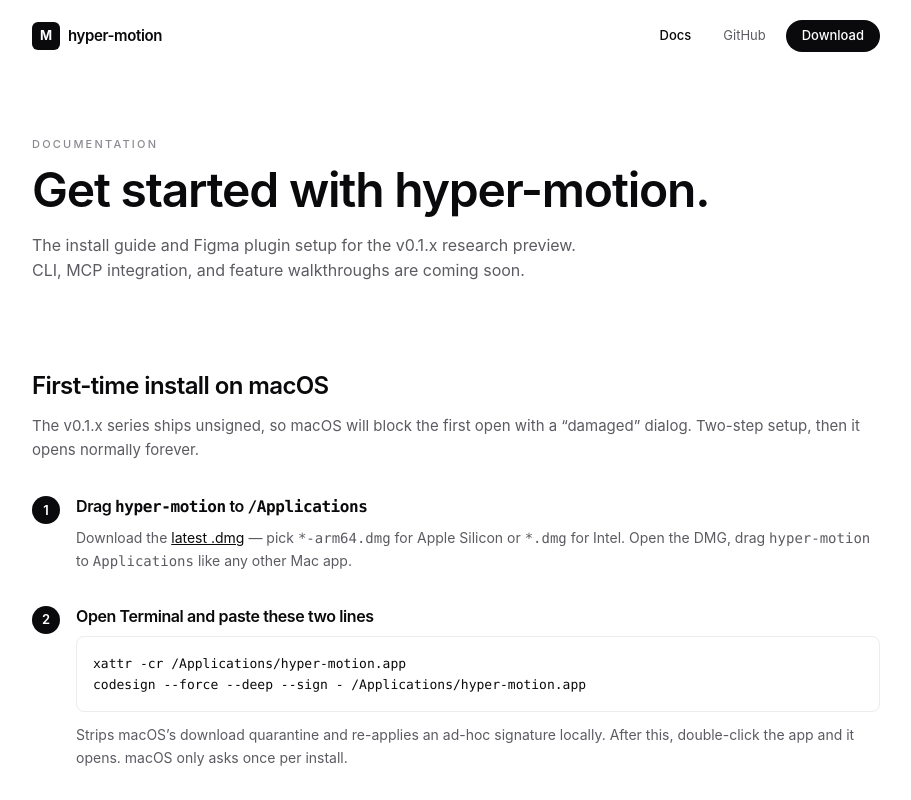
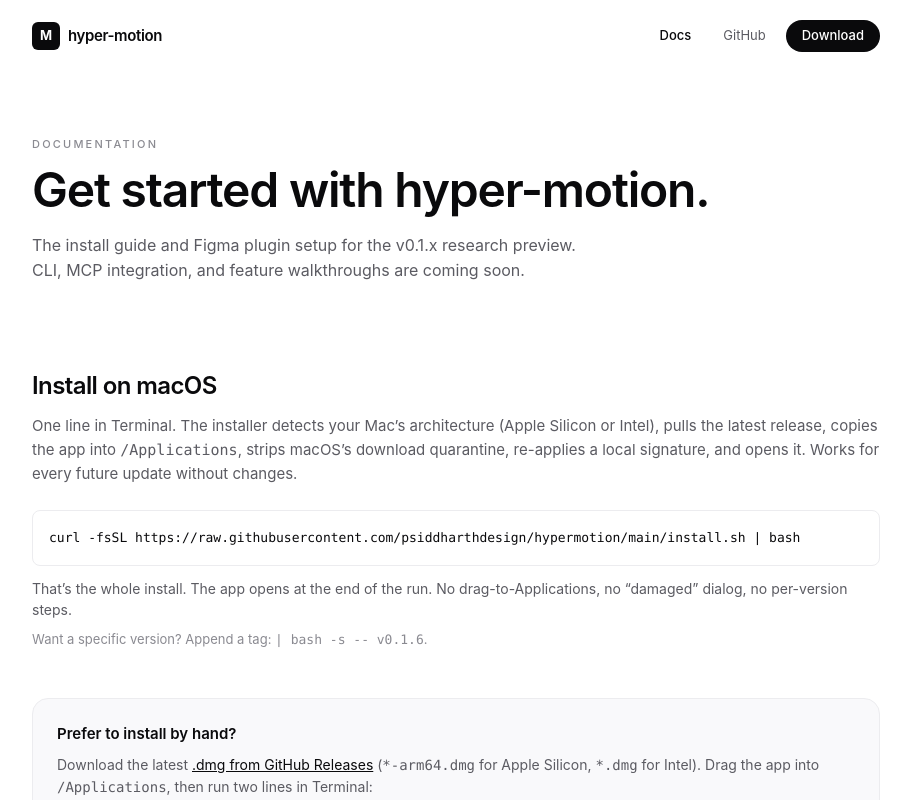
Before and after one commit to psiddharthdesign/hypermotion-landing, a Next.js app: page /docs in a window 1280 px wide. Shown: the top 800 px of the page, without its empty margins (184-1095 px from the left). Built offline with nearby package versions, Linux system fonts and the light colour scheme.

Commit message:
Docs: lead install with one-line installer

```diff
--- a/app/docs/page.tsx
+++ b/app/docs/page.tsx
@@ -99,64 +99,60 @@
         id="install"
         className="scroll-mt-20 text-2xl font-semibold tracking-tight text-text"
       >
-        First-time install on macOS
+        Install on macOS
       </h2>
       <p className="mt-3 text-[15px] leading-[1.6] text-text-muted">
-        The v0.1.x series ships unsigned, so macOS will block the first
-        open with a &ldquo;damaged&rdquo; dialog. Two-step setup, then it
-        opens normally forever.
+        One line in Terminal. The installer detects your Mac&rsquo;s
+        architecture (Apple Silicon or Intel), pulls the latest release,
+        copies the app into <span className="font-mono">/Applications</span>,
+        strips macOS&rsquo;s download quarantine, re-applies a local
+        signature, and opens it. Works for every future update without
+        changes.
       </p>
 
-      <ol className="mt-8 space-y-8">
-        <Step
-          n={1}
-          title={
-            <>
-              Drag <span className="font-mono">hyper-motion</span> to{' '}
-              <span className="font-mono">/Applications</span>
-            </>
-          }
-          body={
-            <p className="text-[14px] leading-[1.6] text-text-muted">
-              Download the{' '}
+      <pre className="mt-6 overflow-x-auto rounded-lg border border-border bg-white p-4 font-mono text-[13px] leading-relaxed text-text">
+{`curl -fsSL https://raw.githubusercontent.com/psiddharthdesign/hypermotion/main/install.sh | bash`}
+      </pre>
+      <p className="mt-3 text-[14px] leading-[1.55] text-text-muted">
+        That&rsquo;s the whole install. The app opens at the end of the
+        run. No drag-to-Applications, no &ldquo;damaged&rdquo; dialog, no
+        per-version steps.
+      </p>
+      <p className="mt-2 text-[13px] leading-[1.55] text-text-subtle">
+        Want a specific version? Append a tag:{' '}
+        <span className="font-mono">| bash -s -- v0.1.6</span>.
+      </p>
+
+      <div className="mt-12 rounded-2xl border border-border bg-surface/60 p-6">
+        <h3 className="text-[15px] font-semibold text-text">
+          Prefer to install by hand?
+        </h3>
+        <p className="mt-2 text-[14px] leading-[1.6] text-text-muted">
+          Download the latest{' '}
           <Link
             href="https://github.com/psiddharthdesign/hypermotion/releases"
             className="text-text underline hover:text-accent"
           >
-                latest .dmg
-              </Link>{' '}
-              — pick <span className="font-mono">*-arm64.dmg</span> for
-              Apple Silicon or <span className="font-mono">*.dmg</span> for
-              Intel. Open the DMG, drag{' '}
-              <span className="font-mono">hyper-motion</span> to{' '}
-              <span className="font-mono">Applications</span> like any
-              other Mac app.
+            .dmg from GitHub Releases
+          </Link>
+          {' '}(<span className="font-mono">*-arm64.dmg</span> for Apple
+          Silicon, <span className="font-mono">*.dmg</span> for Intel).
+          Drag the app into <span className="font-mono">/Applications</span>,
+          then run two lines in Terminal:
         </p>
-          }
-        />
-
-        <Step
-          n={2}
-          title="Open Terminal and paste these two lines"
-          body={
-            <>
-              <pre className="overflow-x-auto rounded-lg border border-border bg-white p-4 font-mono text-[13px] leading-relaxed text-text">
+        <pre className="mt-3 overflow-x-auto rounded-lg border border-border bg-white p-4 font-mono text-[13px] leading-relaxed text-text">
 {`xattr -cr /Applications/hyper-motion.app
 codesign --force --deep --sign - /Applications/hyper-motion.app`}
         </pre>
-              <p className="mt-3 text-[14px] leading-[1.6] text-text-muted">
-                Strips macOS&rsquo;s download quarantine and re-applies an
-                ad-hoc signature locally. After this, double-click the app
-                and it opens. macOS only asks once per install.
+        <p className="mt-3 text-[13px] leading-[1.55] text-text-subtle">
+          Same effect as the one-liner above, just spelled out. macOS
+          only asks once per install.
         </p>
-            </>
-          }
-        />
-      </ol>
+      </div>
 
-      <div className="mt-12 rounded-2xl border border-border bg-surface/60 p-6">
+      <div className="mt-6 rounded-2xl border border-border bg-surface/60 p-6">
         <h3 className="text-[15px] font-semibold text-text">
-          Why is this needed?
+          Why is any of this needed?
         </h3>
         <p className="mt-2 text-[14px] leading-[1.6] text-text-muted">
           macOS Sequoia / Sonoma flag any unsigned download as
```
Lines whose indentation alone changed are shown as unchanged.
